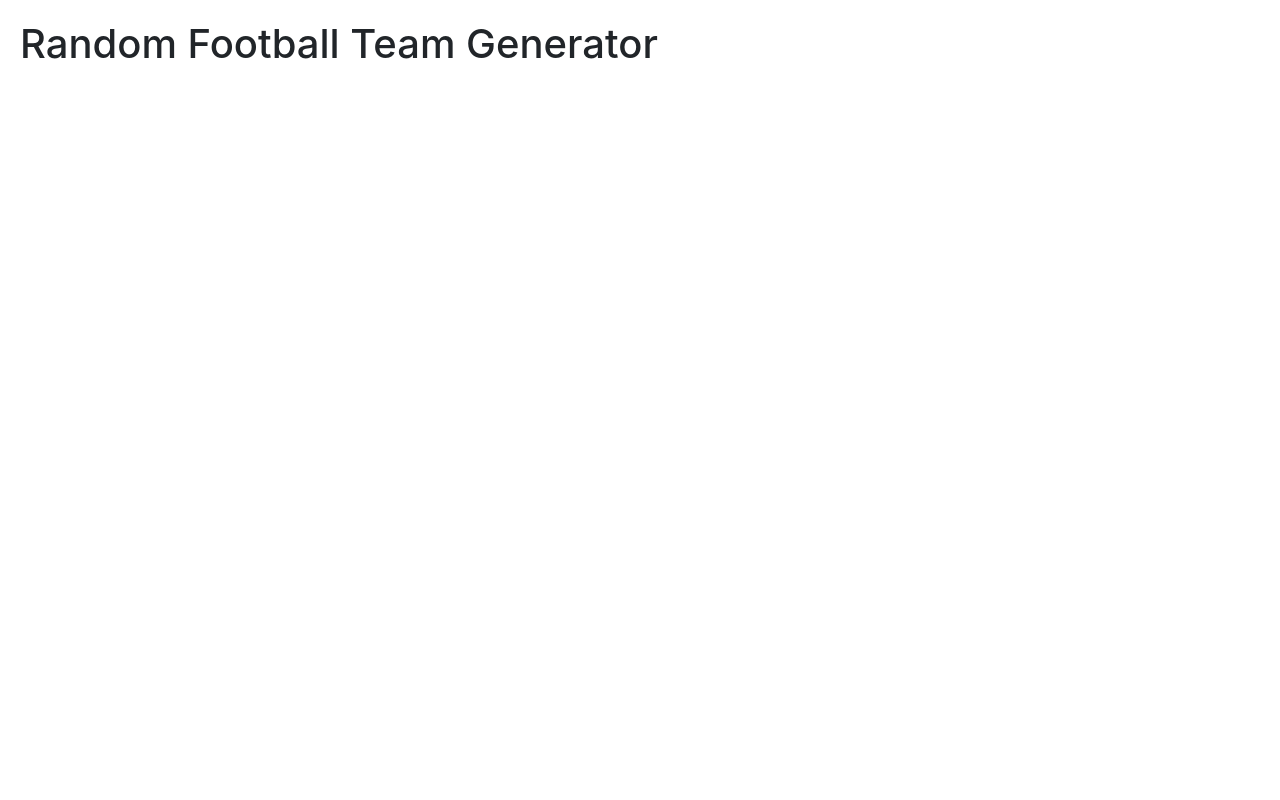
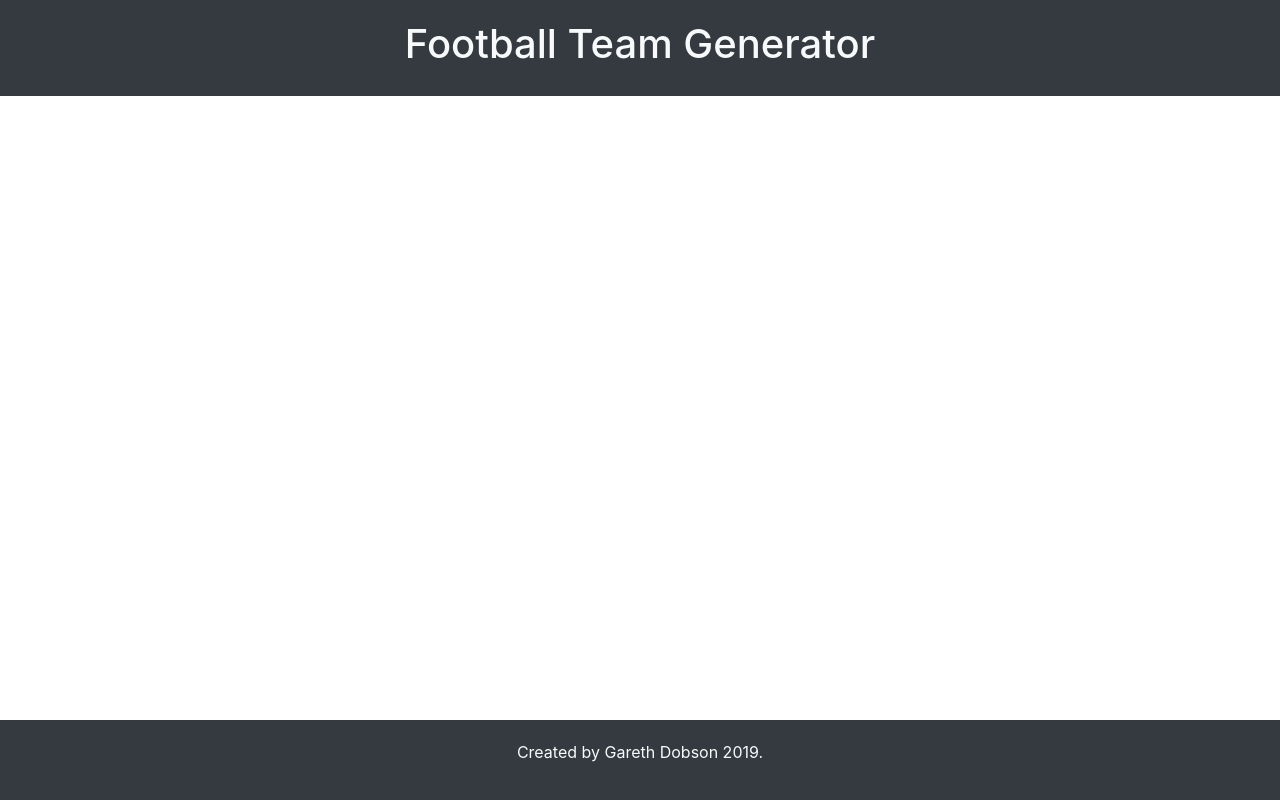
Before and after one commit to garethcdobson/team-generator, a React app in the folder team-generator-react/: page / in a window 1280 px wide. Built offline with nearby package versions, Linux system fonts and the light colour scheme.

Commit message:
Adding header and footer components

```diff
--- a/team-generator-react/src/components/App.js
+++ b/team-generator-react/src/components/App.js
@@ -1,12 +1,13 @@
 import React from 'react';
+import Header from './Header/Header';
+import Footer from './Footer/Footer';
 
 function App() {
      return (
-          <div className="App">
-               <header>
-                    <h1>Random Football Team Generator</h1>
-               </header>
-          </div>
+          <>
+               <Header />
+               <Footer />
+          </>
      );
 }
 
--- /dev/null
+++ b/team-generator-react/src/components/Footer/Footer.js
@@ -0,0 +1,9 @@
+import React from "react";
+
+const Footer = () => (
+     <footer className="page-footer bg-dark text-light">
+          <p>Created by Gareth Dobson 2019.</p>
+     </footer>
+);
+
+export default Footer;
--- /dev/null
+++ b/team-generator-react/src/components/Header/Header.js
@@ -0,0 +1,9 @@
+import React from "react";
+
+const Header = () => (
+     <header className="page-header bg-dark text-light">
+          <h1>Football Team Generator</h1>
+     </header>
+);
+
+export default Header;
--- a/team-generator-react/src/index.css
+++ b/team-generator-react/src/index.css
@@ -1,5 +1,6 @@
 body {
-  margin: 20px;
+     margin: 0;
+     height: 100%;
      font-family: -apple-system, BlinkMacSystemFont, 'Segoe UI', 'Roboto', 'Oxygen',
      'Ubuntu', 'Cantarell', 'Fira Sans', 'Droid Sans', 'Helvetica Neue',
      sans-serif;
@@ -11,3 +12,18 @@ code {
      font-family: source-code-pro, Menlo, Monaco, Consolas, 'Courier New',
      monospace;
 }
+
+/* HEADER */
+.page-header {
+     text-align: center;
+     padding: 20px;
+}
+
+/* FOOTER */
+.page-footer {
+     position: absolute;
+     bottom: 0;
+     width: 100%;
+     padding: 20px;
+     text-align: center;
+}
```
Lines whose indentation alone changed are shown as unchanged.
